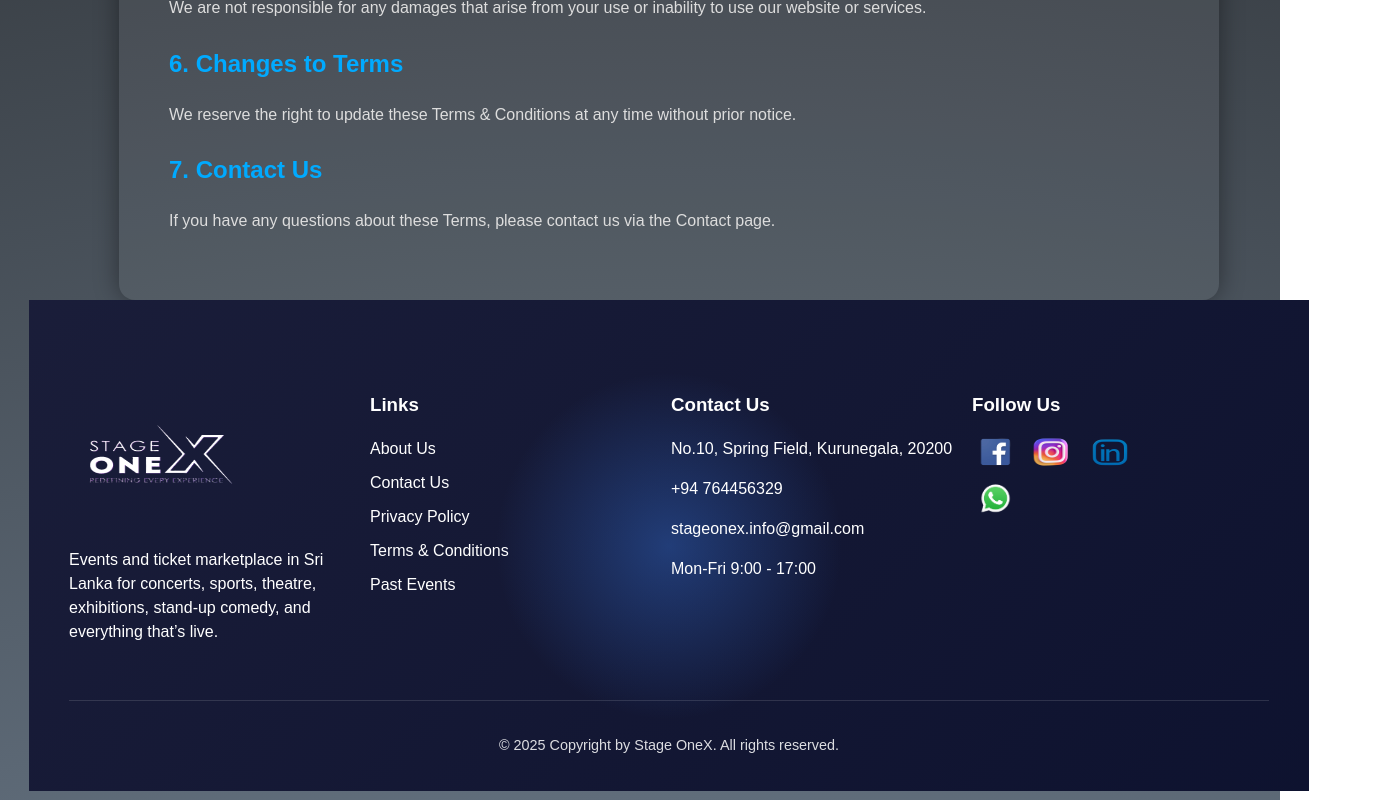
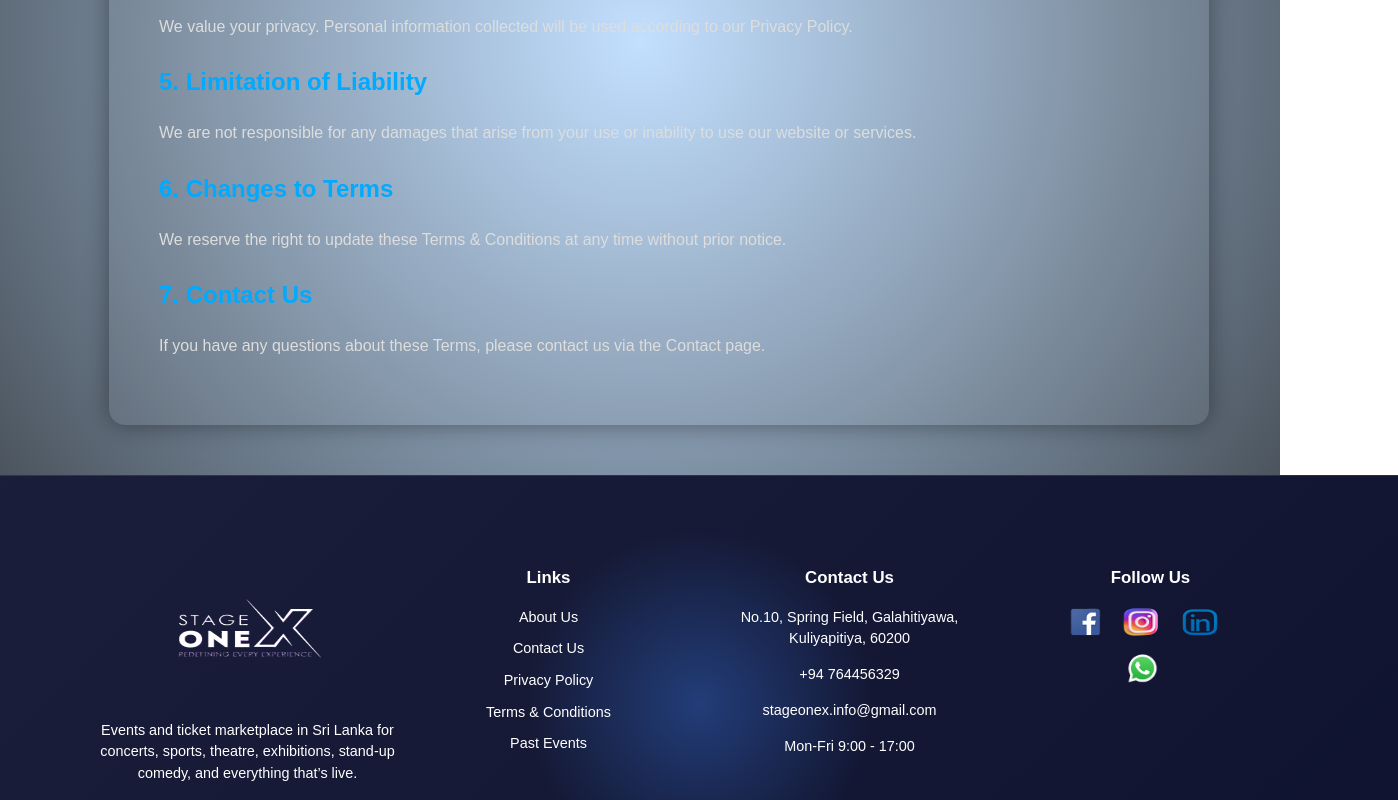
Before and after one commit to StageOneX/SOX-Frond-End, a React (Vite) app in the folder client/: page /Terms in a window 1280 px wide. Shown: the part 847-1647 px from the top of the page, 1398 px wide, since content can reach past the window. Built offline with nearby package versions, Linux system fonts and the light colour scheme.

Commit message:
footer test

```diff
--- a/client/src/components/Footer.jsx
+++ b/client/src/components/Footer.jsx
@@ -30,7 +30,7 @@ const Footer = () => {
 
         <div className="footer-contact">
           <h3>Contact Us</h3>
-          <p>No.10, Spring Field, Kurunegala, 20200</p>
+          <p>No.10, Spring Field, Galahitiyawa, Kuliyapitiya, 60200</p>
           <p>+94 764456329</p>
           <p>stageonex.info@gmail.com</p>
           <p>Mon-Fri 9:00 - 17:00</p>
--- a/client/src/pages/Terms.css
+++ b/client/src/pages/Terms.css
@@ -15,24 +15,29 @@ body {
   color: #fff;
   transition: background 0.2s ease;
   font-family: "Poppins", sans-serif;
+  overflow-x: hidden;
 }
 
 /* === Terms Page Layout === */
 .terms-page {
-  min-height: 1000vh;
+  min-height: 100vh;
+  display: flex;
+  flex-direction: column;
+}
 
-  padding: 0px 10px;
+/* === Terms Section === */
+.terms-section {
+  flex: 1;
   display: flex;
   flex-direction: column;
   align-items: center;
-}
-
-.terms-section {
+  justify-content: flex-start;
   max-width: 1000px;
+  width: 90%;
+  margin: 100px auto 50px auto;
   background: rgba(255, 255, 255, 0.05);
-
   border-radius: 16px;
-  padding: 50px 50px;
+  padding: 50px;
   box-shadow: 0 0 25px rgba(0, 0, 0, 0.4);
 }
 
@@ -48,7 +53,7 @@ body {
   text-align: center;
   font-size: 1.1rem;
   color: #ccc;
-  margin-bottom: 40px;
+  margin-bottom: 30px;
 }
 
 .terms-container h2 {
@@ -64,6 +69,27 @@ body {
   margin-top: 10px;
 }
 
+/* === Footer Styling === */
+footer {
+  background: rgba(0, 0, 0, 0.7);
+  padding: 20px 0;
+  text-align: center;
+  color: #ccc;
+  font-size: 0.9rem;
+  border-top: 1px solid rgba(255, 255, 255, 0.1);
+  width: 100%;
+}
+
+footer a {
+  color: #3b82f6;
+  text-decoration: none;
+  transition: color 0.3s ease;
+}
+
+footer a:hover {
+  color: #06b6d4;
+}
+
 /* === Responsive === */
 @media (max-width: 768px) {
   .terms-section {
```
